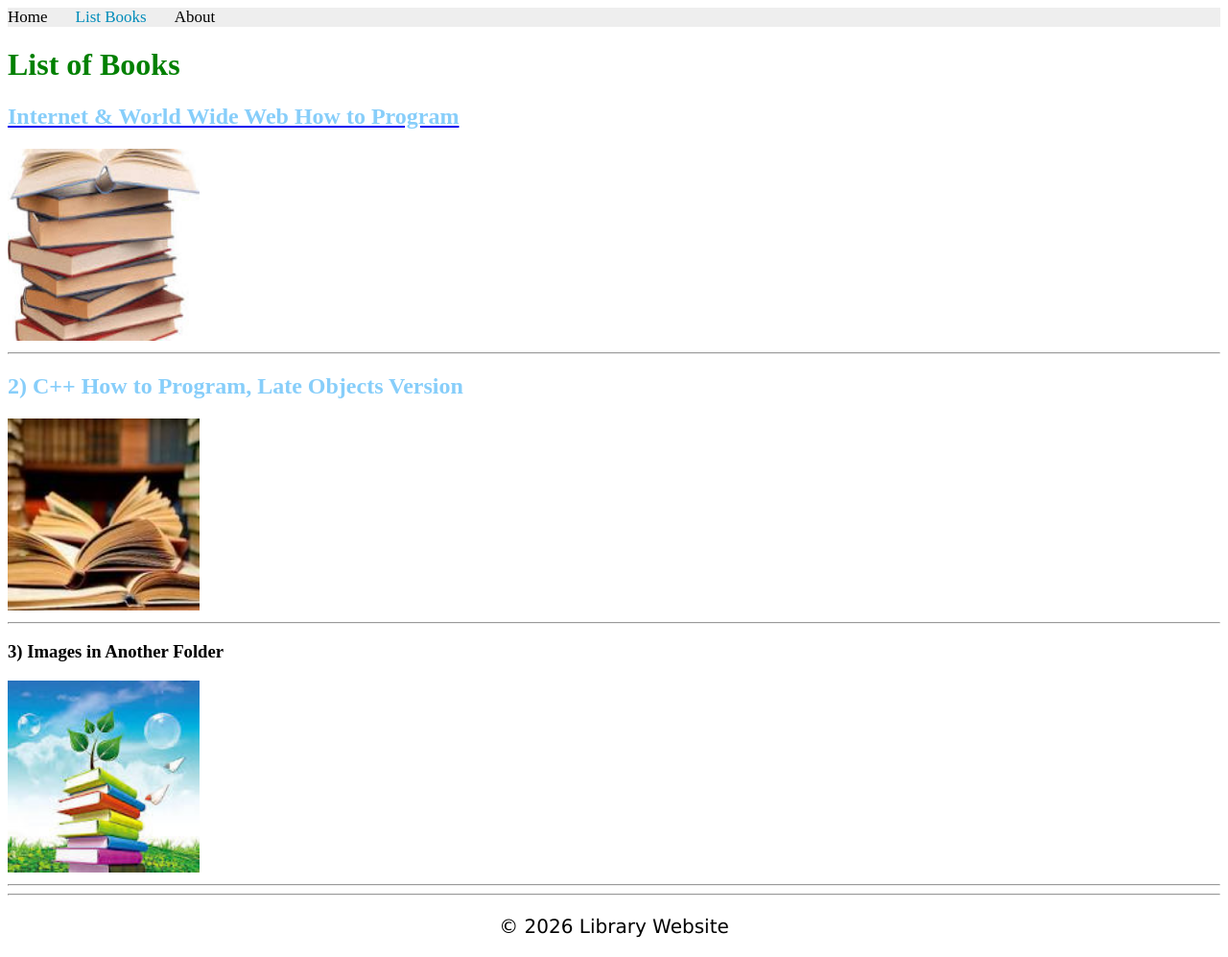
After one commit to Leenahamad0/CS471-441203722, a Django app: page /books/list_books/ in a window 1280 px wide. The commit adds this page. Shown: the whole page at 96% size. Run offline with Django 5.2, Linux system fonts and the light colour scheme.

Commit message:
add HTML/CSS pages, static files, and base template for lab 4

```diff
--- a/apps/bookmodule/urls.py
+++ b/apps/bookmodule/urls.py
@@ -2,7 +2,8 @@ from django.urls import path
 from . import views
 
 urlpatterns = [
-    path('', views.index),
-    path('index2/<int:val1>/', views.index2),
-    path('<int:bookId>', views.viewbook)
+    path("", views.index, name="books.index"),
+    path("list_books/", views.list_books, name="books.list_books"),
+    path("<int:bookId>/", views.viewbook, name="books.view_one_book"),
+    path("aboutus/", views.aboutus, name="books.aboutus"),
 ]
--- a/apps/bookmodule/views.py
+++ b/apps/bookmodule/views.py
@@ -1,23 +1,17 @@
 from django.shortcuts import render
-from django.http import HttpResponse
 
 
 def index(request):
-    name = request.GET.get("name") or "world!"
-    return render(request, "bookmodule/index.html", {"name": name})
+    return render(request, "bookmodule/index.html")
 
 
-def index2(request, val1=0):
-    return HttpResponse("value1 = " + str(val1))
+def list_books(request):
+    return render(request, "bookmodule/list_books.html")
 
 
 def viewbook(request, bookId):
-    book1 = {'id': 123, 'title': 'Continuous Delivery', 'author': 'J. Humble and D. Farley'}
-    book2 = {'id': 456, 'title': 'Secrets of Reverse Engineering', 'author': 'E. Eilam'}
-    targetBook = None
-    if book1['id'] == bookId:
-        targetBook = book1
-    if book2['id'] == bookId:
-        targetBook = book2
-    context = {'book': targetBook}
-    return render(request, 'bookmodule/show.html', context)
+    return render(request, "bookmodule/one_book.html")
+
+
+def aboutus(request):
+    return render(request, "bookmodule/aboutus.html")
--- /dev/null
+++ b/apps/static/styles.css
@@ -0,0 +1,17 @@
+/* Add a black background color to the top navigation */
+.topnav {
+  background-color: #eeeeee;
+  width: 100%;
+}
+/* Style the links inside the navigation bar */
+.topnav a {
+  color: #000000;
+  text-align: center;
+  margin-right: 25px;
+  text-decoration: none;
+  font-size: 17px;
+}
+/* Add a color to the active/current link */
+.topnav a.active{
+  color: #008CBA;
+}
--- /dev/null
+++ b/apps/templates/bookmodule/list_books.html
@@ -0,0 +1,34 @@
+{% extends "layouts/base.html" %}
+{% load static %}
+{% block title %} List of Books {% endblock title %}
+{% block stylesheets %}
+  <style>
+    h1{
+      color: green;
+    }
+
+    h2{
+      color: lightskyblue;
+    }
+
+    p {
+      font-family: verdana;
+      font-size: 20px;
+    }
+  </style>
+{% endblock stylesheets %}
+{% block content %}
+  <h1>List of Books</h1>
+  <a href="{% url 'books.view_one_book' 1 %}"><h2>Internet & World Wide Web How to Program</h2>
+  </a>
+  <a href="{% url 'books.view_one_book' 1 %}">
+    <img src="{% static 'book1.jpg' %}" alt="Book1 img desc" width="200" height="200">
+  </a>
+  <hr>
+  <h2>2) C++ How to Program, Late Objects Version</h2>
+  <img src="{% static 'book2.jpg' %}" alt="Book2 img desc" width="200" height="200">
+  <hr>
+  <h3>3) Images in Another Folder</h3>
+  <img src="{% static 'book3.jpg' %}" alt="Book3 img desc" width="200" height="200">
+  <hr>
+{% endblock content %}
--- /dev/null
+++ b/apps/templates/includes/footer.html
@@ -0,0 +1,2 @@
+<hr>
+<p style="text-align:center;">&copy; 2026 Library Website</p>
--- /dev/null
+++ b/apps/templates/includes/header.html
@@ -0,0 +1,7 @@
+{% with request.resolver_match.url_name as url_name %}
+<div class="topnav">
+    <a class="{% if url_name == 'books.index' %}active{% endif %}" href="{% url 'books.index' %}">Home</a>
+    <a class="{% if url_name == 'books.list_books' %}active{% endif %}" href="{% url 'books.list_books' %}">List Books</a>
+    <a class="{% if url_name == 'books.aboutus' %}active{% endif %}" href="{% url 'books.aboutus' %}">About</a>
+</div>
+{% endwith %}
--- /dev/null
+++ b/apps/templates/layouts/base.html
@@ -0,0 +1,19 @@
+<!DOCTYPE html>
+<html>
+{% load static %}
+<head>
+  <title>{% block title %} {% endblock title %}</title>
+  <meta name="keywords" content="Books, recent, Learning, library">
+  <meta name="description" content="Books website">
+  <meta name="author" content="author name">
+  <link rel="icon" href="{% static 'qu-icon.png' %}">
+  <meta charset="UTF-8">
+  <link rel="stylesheet" href="{% static 'styles.css' %}"> <!-- include css file -->
+  {% block stylesheets %}{% endblock stylesheets %}
+</head>
+<body>
+    {% include "includes/header.html" %}
+    {% block content %} {% endblock content %}
+    {% include "includes/footer.html" %}
+</body>
+</html>
--- a/libraryproject/settings.py
+++ b/libraryproject/settings.py
@@ -119,6 +119,7 @@ USE_TZ = True
 # https://docs.djangoproject.com/en/5.2/howto/static-files/
 
 STATIC_URL = 'static/'
+STATICFILES_DIRS = [os.path.join(BASE_DIR, "apps/static")]
 
 # Default primary key field type
 # https://docs.djangoproject.com/en/5.2/ref/settings/#default-auto-field
```
Also changed, not shown: apps/templates/bookmodule/aboutus.html (added, +9 -0 lines), apps/templates/bookmodule/index.html (+15 -1 lines), apps/templates/bookmodule/one_book.html (added, +13 -0 lines), apps/static/book1.jpg (added), apps/static/book2.jpg (added), apps/static/book3.jpg (added), apps/static/qu-icon.png (added).
